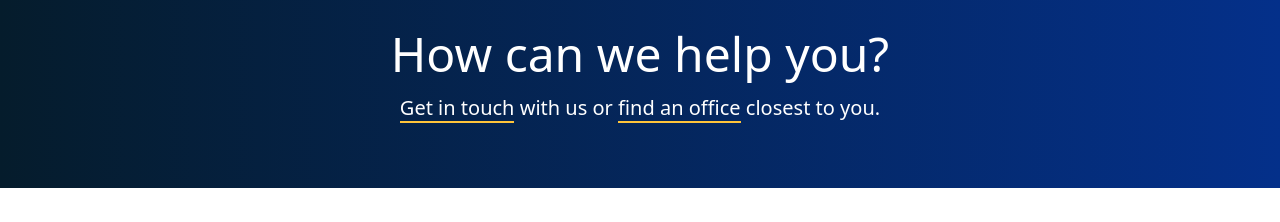
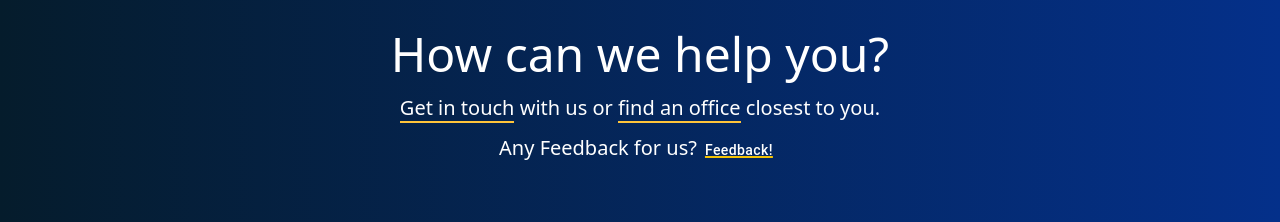
Before and after one commit to NikhilSaini99/ersproject, a Next.js app: page / in a window 1280 px wide. Shown: the part 3500-3722 px from the top of the page. Built offline with nearby package versions, Linux system fonts and the light colour scheme.

Commit message:
home page changes

```diff
--- a/src/pages/home.js
+++ b/src/pages/home.js
@@ -21,7 +21,7 @@ import monitoring from "../assets/icons/monitoring.png";
 import table from "../assets/icons/table.png";
 import { MdOutlineCalendarMonth } from "react-icons/md";
 import { FcAbout } from "react-icons/fc";
-import { Paper } from "@mui/material";
+import { Button, Paper } from "@mui/material";
 import styles from '@/styles/Home.module.css'
 
 export default function Home() {
@@ -32,56 +32,56 @@ export default function Home() {
       icon: calculator,
       title: "Calculator",
       description: "Some random content ...",
-      link:'/Calculator'
+      link: '/Calculator'
     },
 
     {
       icon: table,
       title: "Tables",
       description: "Some random content ...",
-      link:'/TaxTables'
+      link: '/TaxTables'
     },
 
     {
       icon: currency,
       title: "eTax",
       description: "Some random content ...",
-      link:'https://etax.sra.org.sz/'
+      link: 'https://etax.sra.org.sz/'
     },
 
     {
       icon: barcode,
       title: "Codes",
       description: "Some random content ...",
-      link:'/Calulator'
+      link: '/Calulator'
     },
 
     {
       icon: headphone,
       title: "Hotline",
       description: "Some random content ...",
-      link:'/Hotline'
+      link: '/Hotline'
     },
 
     {
       icon: help,
       title: "FAQs",
       description: "Some random content ...",
-      link:'/FAQ'
+      link: '/FAQ'
     },
 
     {
       icon: monitoring,
       title: "Business",
       description: "Some random content ...",
-      link:'http://www.sra.org.sz/documents/1619530285.pdf'
+      link: 'http://www.sra.org.sz/documents/1619530285.pdf'
     },
 
     {
       icon: flight,
       title: "Travelling",
       description: "Some random content ...",
-      link:'https://www.ers.org.sz/documents/1493283598.pdf'
+      link: 'https://www.ers.org.sz/documents/1493283598.pdf'
     },
   ];
 
@@ -294,8 +294,8 @@ export default function Home() {
               </ul>
             </div>
 
-            <div style={{position:'relative'}}>
-            <div className={styles.borderLine}></div>
+            <div style={{ position: 'relative' }}>
+              <div className={styles.borderLine}></div>
             </div>
 
 
@@ -309,8 +309,8 @@ export default function Home() {
               </ul>
             </div>
 
-            <div style={{position:'relative'}}>
-            <div className={styles.borderLine}></div>
+            <div style={{ position: 'relative' }}>
+              <div className={styles.borderLine}></div>
             </div>
 
             {/* <!-- Content for third div --> */}
@@ -349,8 +349,8 @@ export default function Home() {
                 </li>
               </ul>
             </div>
-            <div style={{position:'relative'}}>
-            <div className={styles.borderLine}></div>
+            <div style={{ position: 'relative' }}>
+              <div className={styles.borderLine}></div>
             </div>
             {/* <!-- Content for fourth div --> */}
             <div className=" inline-block w-[17.8rem] h-[16.5rem]">
@@ -415,7 +415,9 @@ export default function Home() {
               </ul>
             </div>
 
-            <div className=" inline-block border-l border-gray-400"></div>
+             <div style={{ position: 'relative' }}>
+              <div className={styles.borderLine}></div>
+            </div>
 
             {/* <!-- Content for second div --> */}
             <div className=" inline-block w-[17.8rem] h-[16.5rem]">
@@ -425,7 +427,9 @@ export default function Home() {
               </ul>
             </div>
 
-            <div className=" inline-block border-l border-gray-400"></div>
+             <div style={{ position: 'relative' }}>
+              <div className={styles.borderLine}></div>
+            </div>
 
             {/* <!-- Content for third div --> */}
             <div className=" inline-block w-[17.8rem] h-[16.5rem]">
@@ -463,7 +467,9 @@ export default function Home() {
                 </li>
               </ul>
             </div>
-            <div className=" inline-block border-l border-gray-400"></div>
+            <div style={{ position: 'relative' }}>
+              <div className={styles.borderLine}></div>
+            </div>
             {/* <!-- Content for fourth div --> */}
             <div className=" inline-block w-[17.8rem] h-[16.5rem]">
               <p className="text-xl font-normal">Public Meeting</p>
@@ -593,6 +599,24 @@ export default function Home() {
             <span className="border-b-2 border-yellowish">find an office</span>{" "}
             closest to you.
           </p>
+
+          <div className="flex gap-0">
+            <p className="text-xl font-normal leading-8">Any Feedback for us?</p>
+            <Button href="/Feedback" variant="text" sx={{
+              color: 'white',
+              textDecoration:'underline',
+              textDecorationColor:'#f4c203',
+              textDecorationThickness:'2px',
+              textTransform:'capitalize',
+              '&:hover': {
+                background: 'transparent',
+                textDecoration:'underline',
+              textDecorationColor:'#f4c203',
+              textDecorationThickness:'2px',
+              }
+            }}>Feedback!</Button>
+          </div>
+
         </div>
       </section>
 
```
